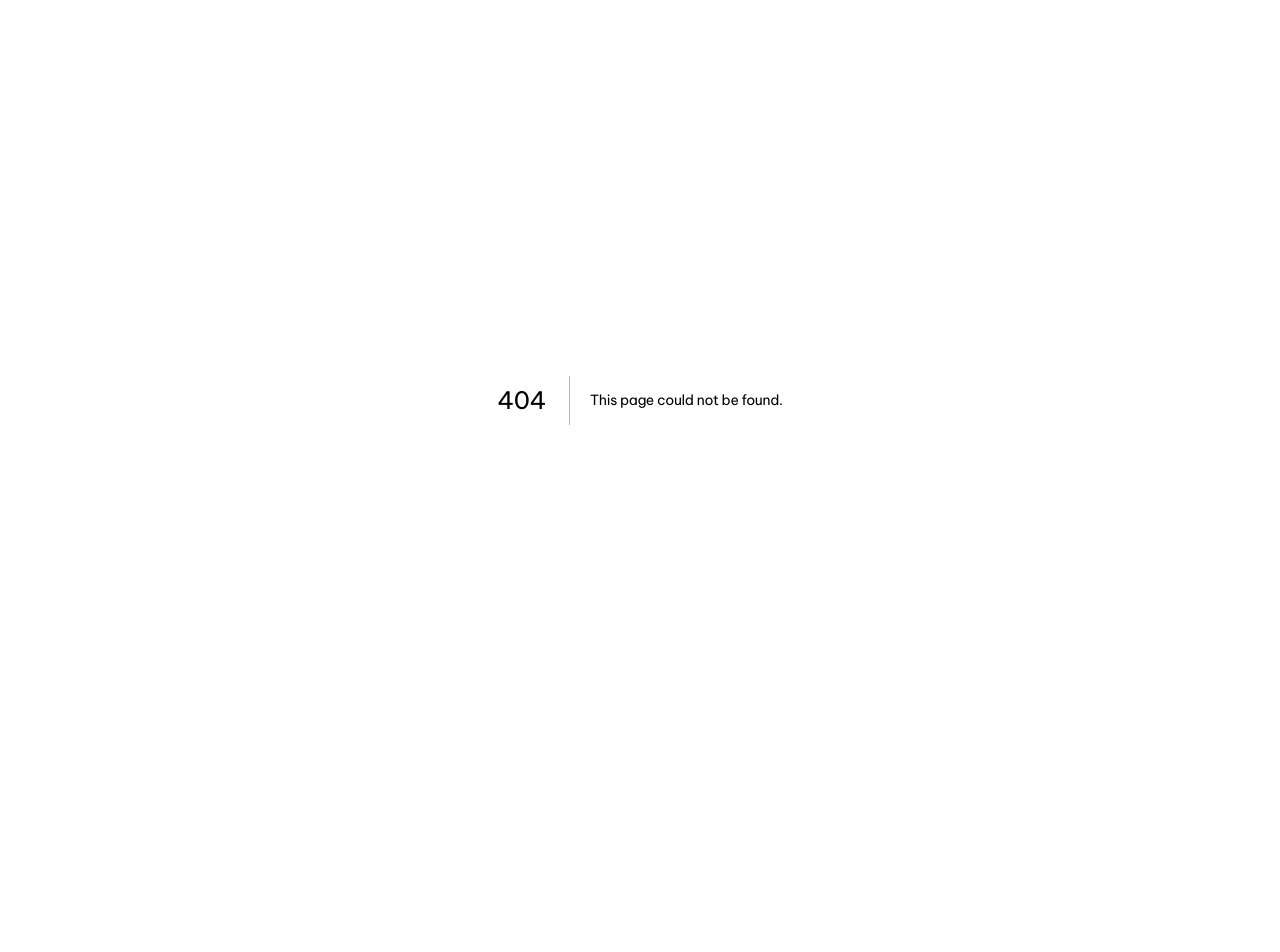
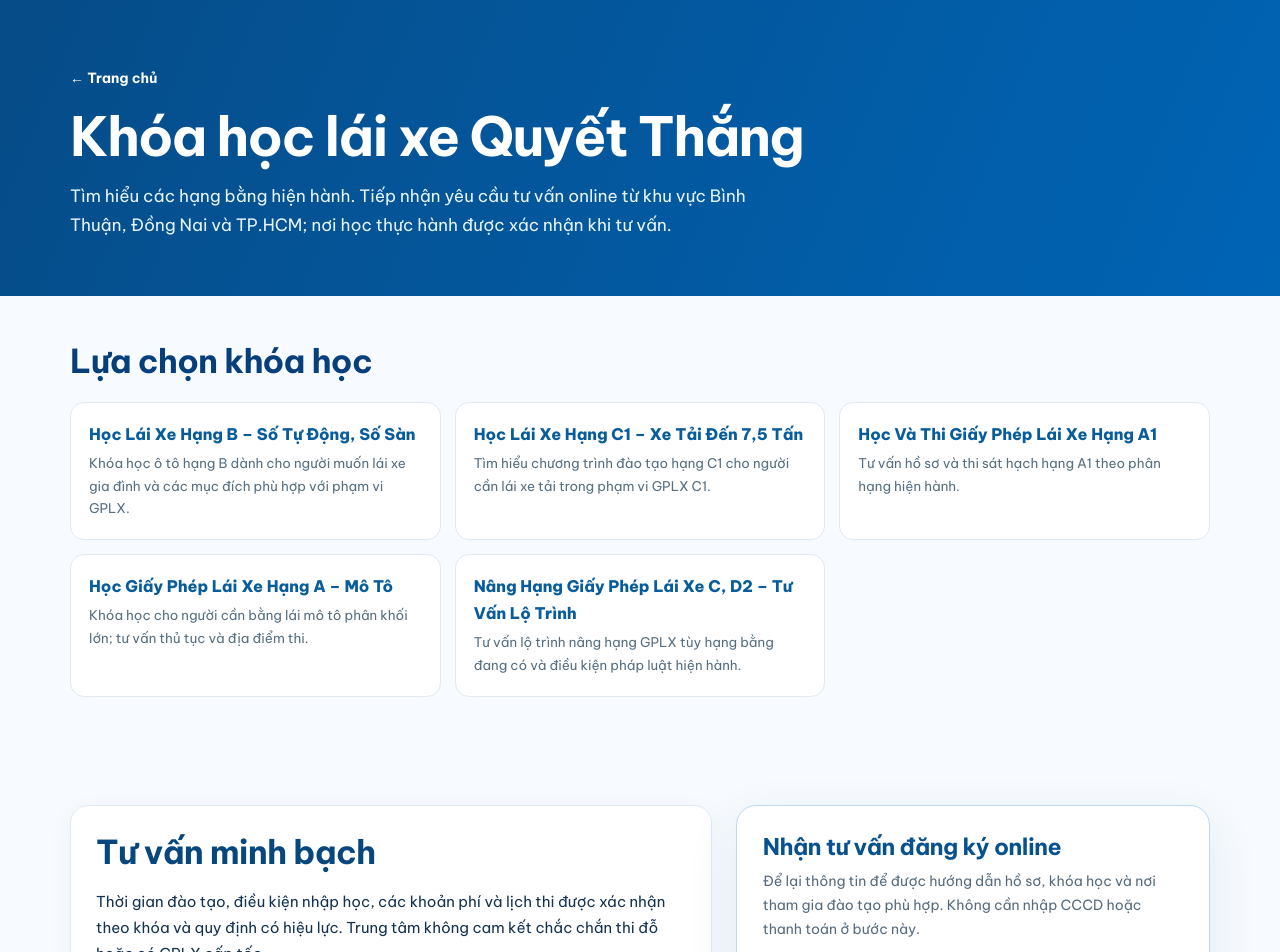
Before and after one commit to daylaixequyetthang/daylaixequyetthang.vn, a Next.js app: page /khoa-hoc in a window 1280 px wide. Before the commit this address had no page. Shown: the top 952 px of the page. Before the commit the page ends 800 px from the top, so only its background shows below. Built offline with nearby package versions, Linux system fonts and the light colour scheme.

Commit message:
feat(seo): build course hub and dedicated B C1 A1 A upgrade landing pages

```diff
--- /dev/null
+++ b/app/khoa-hoc/page.js
@@ -0,0 +1,12 @@
+import Link from 'next/link';
+import {COURSES_SEO} from '@/lib/seo-courses';
+import SeoConsultForm from '@/components/SeoConsultForm';
+const BASE='https://daylaixequyetthang.vn';
+export const metadata={title:'Các Khóa Học Lái Xe B, C1, A1, A Và Nâng Hạng',description:'Khóa học lái xe Quyết Thắng: hạng B, C1, A1, A và nâng hạng. Đăng ký tư vấn online từ Bình Thuận, Đồng Nai và TP.HCM.',alternates:{canonical:BASE+'/khoa-hoc'}};
+export default function CourseDirectory(){
+return <main className="seo-page">
+ <section className="seo-head"><div className="seo-wrap"><a className="seo-back" href="/">← Trang chủ</a><h1>Khóa học lái xe Quyết Thắng</h1><p>Tìm hiểu các hạng bằng hiện hành. Tiếp nhận yêu cầu tư vấn online từ khu vực Bình Thuận, Đồng Nai và TP.HCM; nơi học thực hành được xác nhận khi tư vấn.</p></div></section>
+ <div className="seo-wrap"><section className="seo-section"><h2>Lựa chọn khóa học</h2><div className="seo-links">{COURSES_SEO.map(c=><Link key={c.slug} href={'/khoa-hoc/'+c.slug}>{c.title}<small>{c.intro}</small></Link>)}</div></section>
+ <section className="seo-section seo-grid"><div className="seo-panel"><h2>Tư vấn minh bạch</h2><p>Thời gian đào tạo, điều kiện nhập học, các khoản phí và lịch thi được xác nhận theo khóa và quy định có hiệu lực. Trung tâm không cam kết chắc chắn thi đỗ hoặc có GPLX cấp tốc.</p><p>Khách hàng có thể đăng ký yêu cầu tư vấn từ xa, nhưng học thực hành và sát hạch không được thực hiện hoàn toàn online.</p><Link href="/hoc-lai-xe">Xem danh sách các khu vực hỗ trợ →</Link></div><SeoConsultForm area="Tư vấn khóa học online"/></section></div>
+ <footer className="seo-bottom"><div className="seo-wrap">Trung Tâm GDNN Quyết Thắng · <a href="tel:0848751111">084 875 1111</a></div></footer>
+</main>}
```
